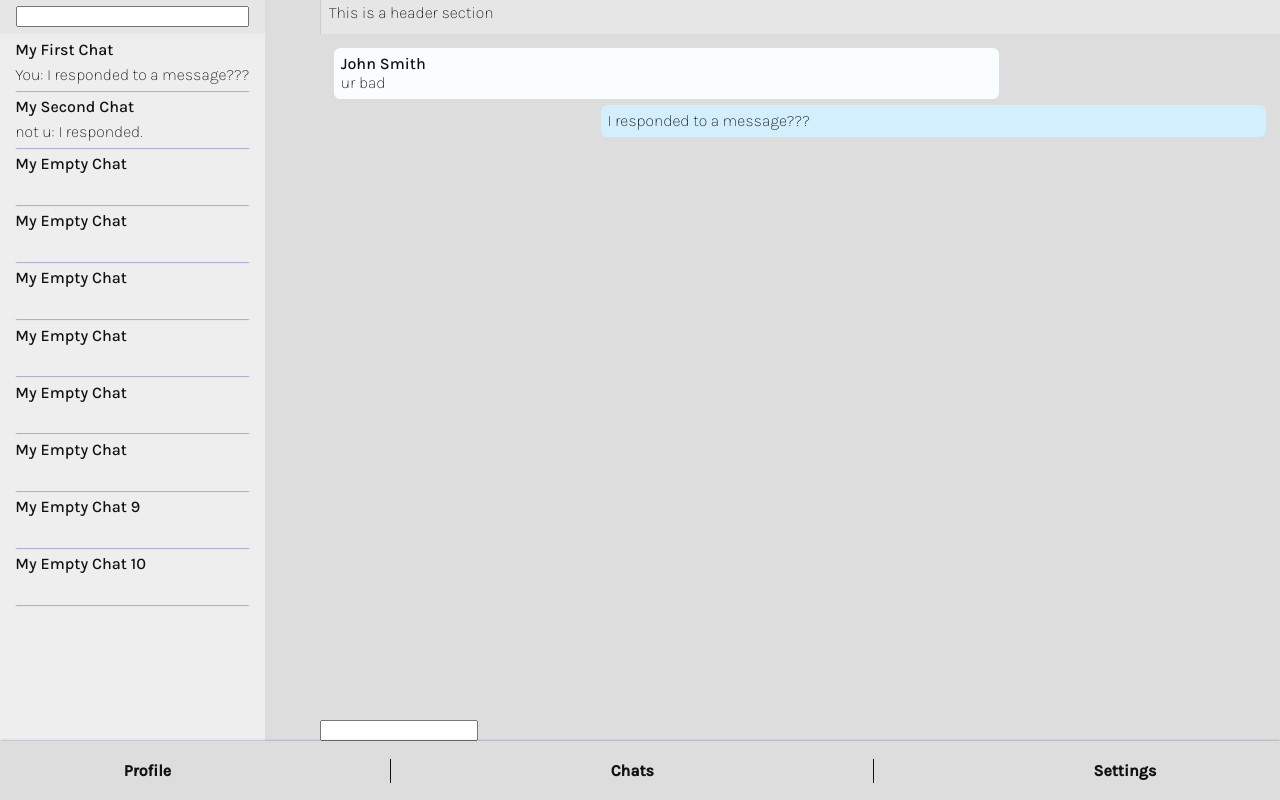
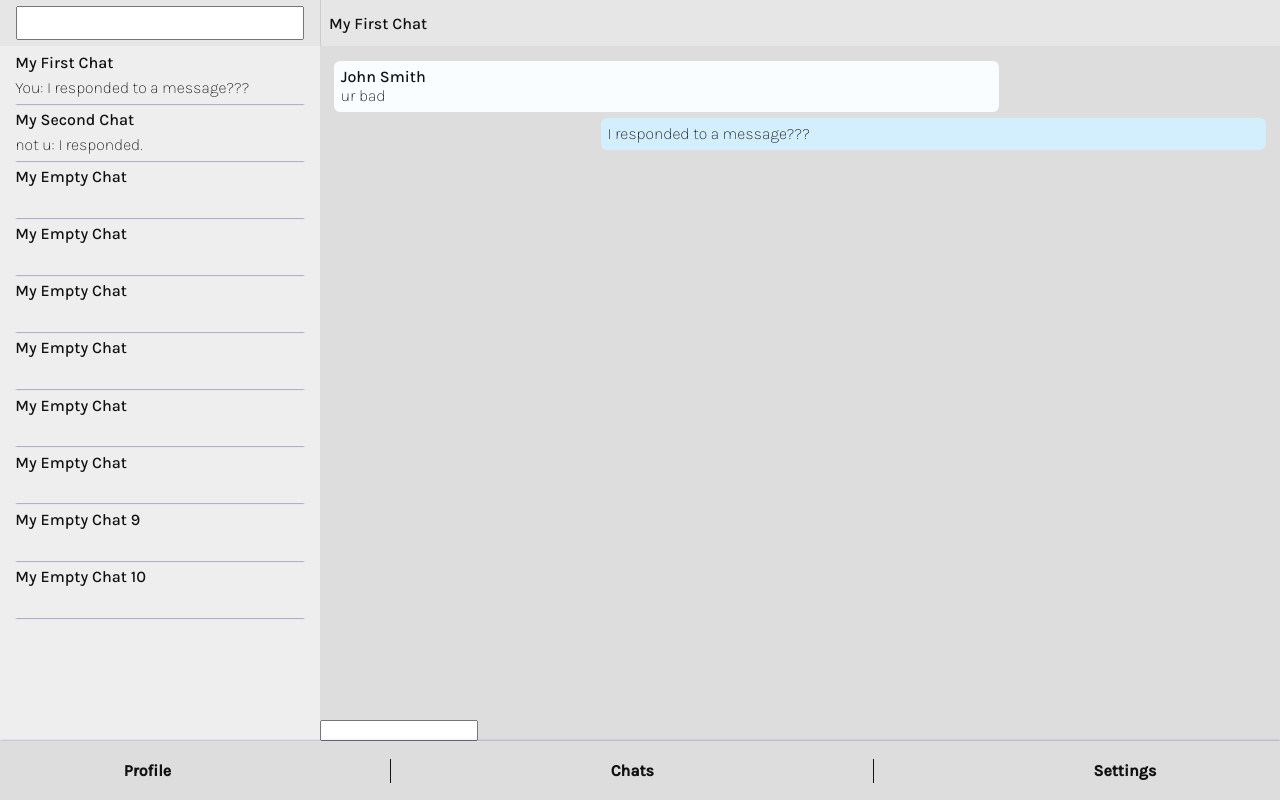
Before and after one commit to seanmizen/web3-messenger, a React (Create React App) app: page / in a window 1280 px wide. Built offline with nearby package versions, Linux system fonts and the light colour scheme; a web font is replaced by a local one.

Commit message:
in-progress commit

```diff
--- a/src/features/AllChats/AllChats.js
+++ b/src/features/AllChats/AllChats.js
@@ -3,7 +3,7 @@ import ChatStub from "./components/ChatStub";
 import SearchBar from "./components/SearchBar";
 import { useState } from "react";
 
-const AllChats = ({ chats, currentUser }) => {
+const AllChats = ({ chats, currentUser, currentChatID, setCurrentChatID }) => {
   const [searchTerm, setSearchTerm] = useState("");
 
   const chatMatchesSearch = (chat) => {
@@ -23,7 +23,16 @@ const AllChats = ({ chats, currentUser }) => {
     <ul className={styles["chat-list"]}>
       <SearchBar key={-1} setSearchTerm={setSearchTerm}></SearchBar>
       {chats?.filter(chatMatchesSearch).map((chat, index) => {
-        return <ChatStub key={index} chat={chat} currentUser={currentUser} />;
+        return (
+          <ChatStub
+            key={index}
+            chat={chat}
+            currentUser={currentUser}
+            chatStubIndex={index}
+            setCurrentChatID={setCurrentChatID}
+            currentChatID={currentChatID}
+          />
+        );
       })}
     </ul>
   );
--- a/src/features/AllChats/AllChats.module.css
+++ b/src/features/AllChats/AllChats.module.css
@@ -1,4 +1,5 @@
 .chat-list {
+  flex: 1;
   display: flex;
   flex-direction: column;
   background-color: var(--subsection-background);
@@ -9,7 +10,7 @@
   background-color: var(--header-background);
   display: flex;
   padding: 0.2rem 0.5rem;
-  height: 1.7rem;
+  height: 2.5rem;
 }
 .chat-list input {
   margin: 0.2rem 0.5rem;
@@ -44,6 +45,6 @@
 .unread {
   font-weight: 500;
 }
-.selected {
-  background-color: RGBA(128, 128, 128, 0.2);
+.current-chat {
+  background-color: var(--background);
 }
--- a/src/features/AllChats/components/ChatStub.js
+++ b/src/features/AllChats/components/ChatStub.js
@@ -1,19 +1,15 @@
 import styles from "../AllChats.module.css";
+// displays the chat title and the last message or event in the chat
 
-// displays the last message of a chat
-
-// Expects a chat object with .messages in the following format:
-// {
-//     id: 1,
-//     senderAddress: "0x2",
-//     senderName: "John Smith",
-//     body: "body 1",
-// }
-
-const ChatStub = ({ chat, currentUser }) => {
-  // console.log(currentUser.name);
+const ChatStub = ({ chat, currentUser, currentChatID, setCurrentChatID }) => {
+  const onClick = () => {
+    setCurrentChatID(chat.id);
+  };
   return (
-    <li>
+    <li
+      onClick={onClick}
+      className={chat.id === currentChatID ? styles["current-chat"] : ""}
+    >
       <span className={styles["stub-name"]}>{chat.name || "\xa0"}</span>
       <span className={styles["stub-last-message"]}>
         {(chat.messages.length &&
--- a/src/features/ChatScreen/ChatScreen.js
+++ b/src/features/ChatScreen/ChatScreen.js
@@ -15,12 +15,28 @@ import MessageInput from "./components/MessageInput";
 
 // currentUser:
 // .address
-// .privateKey <-- probably not in front end?
+// .privateKey <-- should not be exposed here
 
 function ChatScreen({ chat, currentUser }) {
+  const chatLastActive = chat.messages.length
+    ? chat.messages[chat.messages.length - 1].unixTimestamp
+    : Date(0);
+
+  const prettyTime = (prefix, time) => {
+    return typeof time == "object"
+      ? prefix.trim() + " " + time.toLocaleDateString()
+      : "";
+  };
+
   return (
     <div className={styles["chat-screen"]}>
-      <div className={styles["header"]}>This is a header section</div>
+      <div className={styles["header"]}>
+        <div className={styles["title"]}>{chat.name}</div>
+        {/* Let the following div collapse if timestamp is not available: */}
+        <div className={styles["meta"]}>
+          {prettyTime("Chat last active at", chatLastActive)}
+        </div>
+      </div>
       <ul className={styles["chat-view"]}>
         {chat.messages?.map((message) => {
           let isCurrentUser = message.senderAddress === currentUser.address;
--- a/src/features/ChatScreen/ChatScreen.module.css
+++ b/src/features/ChatScreen/ChatScreen.module.css
@@ -7,17 +7,25 @@
   /* border: 1px solid var(--color); */
 }
 
-.chat-screen * {
-  /* border: 1px solid black; */
-}
-
 .chat-screen .header {
   border-left: 1px solid var(--light-border);
   background-color: var(--header-background);
   display: flex;
+  flex-direction: column;
+  justify-content: center;
+  align-items: flex-start;
   padding: 0.2rem 0.5rem;
-  height: 1.7rem;
+  height: 2.5rem;
   /* flex: 1; */
+}
+
+.header .title {
+  font-weight: 500;
+}
+
+.header .meta {
+  font-weight: 200;
+  /* metadata e.g. "chat last active x days ago" */
 }
 
 .chat-view {
--- a/src/pages/Chats/Chats.js
+++ b/src/pages/Chats/Chats.js
@@ -1,6 +1,7 @@
 import styles from "./Chats.module.css";
 import { ChatScreen, AllChats } from "../../features";
 import { useState } from "react";
+import { useEffect } from "react";
 
 const tempChats = [
   {
@@ -11,12 +12,16 @@ const tempChats = [
         id: 1,
         senderAddress: "0x3",
         senderName: "John Smith",
+        blockTimeStamp: "1647954706",
+        unixTimeStamp: "1647954706",
         body: "ur bad",
       },
       {
         id: 2,
         senderAddress: "0x23A40E1461D493AF9ca7F6eEF6Dc28058463f210",
         senderName: "Current User",
+        blockTimeStamp: "1647954706",
+        unixTimeStamp: "1647954706",
         body: "I responded to a message???",
       },
     ],
@@ -29,12 +34,16 @@ const tempChats = [
         id: 1,
         senderAddress: "0x23A40E1461D493AF9ca7F6eEF6Dc28058463f210",
         senderName: "Current User",
+        blockTimeStamp: "1647954706",
+        unixTimeStamp: "1647954706",
         body: "I sent a message!",
       },
       {
         id: 2,
         senderAddress: "0x3",
         senderName: "not u",
+        blockTimeStamp: "1647954706",
+        unixTimeStamp: "1647954706",
         body: "I responded.",
       },
     ],
@@ -98,12 +107,26 @@ let tempCurrentUser = {
 
 function Chats() {
   const [chats] = useState(tempChats);
-  const [currentChat] = useState(chats[0] || {});
+  const [currentChatID, setCurrentChatID] = useState(0);
+  const [currentChat, setCurrentChat] = useState(chats[0] || {});
+
+  useEffect(() => {
+    chats.forEach((chat) => {
+      if (chat.id === currentChatID) {
+        setCurrentChat(chat);
+      }
+    });
+  }, [chats, currentChatID]);
 
   return (
     <div className={styles["chats"]}>
       <div className={styles["all-chats"]}>
-        <AllChats chats={chats} currentUser={tempCurrentUser} />
+        <AllChats
+          chats={chats}
+          currentUser={tempCurrentUser}
+          currentChatID={currentChatID}
+          setCurrentChatID={setCurrentChatID}
+        />
       </div>
       <div className={styles["chat-screen"]}>
         <ChatScreen chat={currentChat} currentUser={tempCurrentUser} />
```
